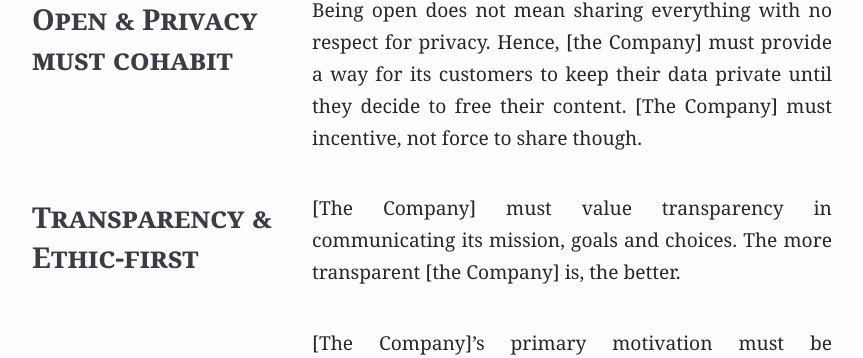
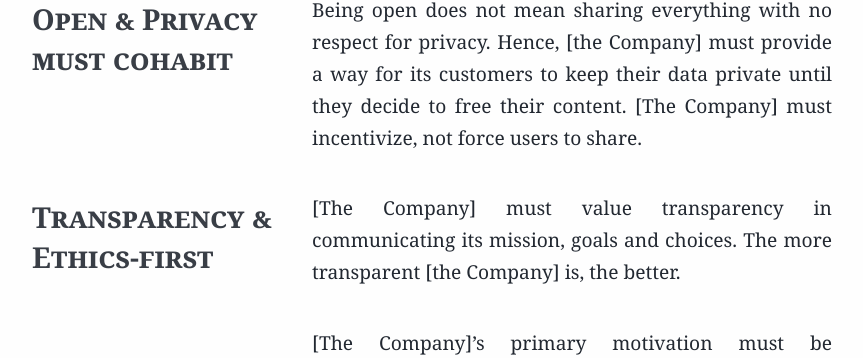
Before and after one commit to TailorDev/manifesto, a Jekyll site: the page built from version/1.0.md, in a window 1280 px wide and 900 px high, scrolled down 1462 px. Shown: the part 264-622 px from the top of the window, without its empty margins (208-1071 px from the left). Built offline with Jekyll 4.4.1, drawn with Linux system fonts in a browser that asks for light colours; some of the changed text lies outside the part shown.

Commit message:
minor proof reading

```diff
--- a/version/1.0.md
+++ b/version/1.0.md
@@ -8,7 +8,7 @@ current: true
 The Open Science Company Manifesto
 ==================================
 
-This manifesto aims at defining fundamental statements every Company running
+This manifesto aims at defining fundamental statements every company running
 with the Open Science initiative in mind must respect and promote.
 
 ## Open Science pillars are [the Company] culture
@@ -54,10 +54,10 @@ and how it is being used.
 
 Being open does not mean sharing everything with no respect for privacy. Hence,
 [the Company] must provide a way for its customers to keep their data private
-until they decide to free their content. [The Company] must incentive, not force
-to share though.
+until they decide to free their content. [The Company] must incentivize, not force
+users to share.
 
-## Transparency & Ethic-first
+## Transparency & Ethics-first
 
 [The Company] must value transparency in communicating its mission, goals and
 choices. The more transparent [the Company] is, the better.
```
